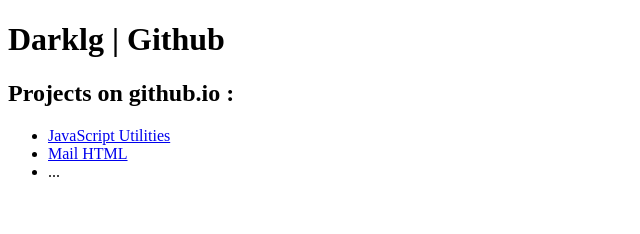
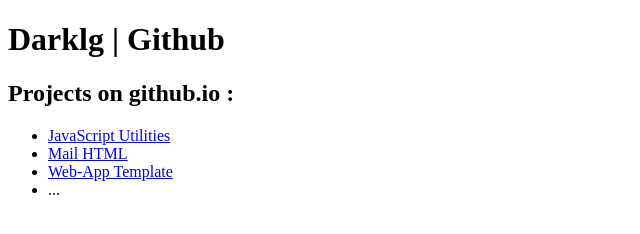
Before and after one commit to Darklg/darklg.github.io, a plain HTML site: page index.html in a window 1280 px wide. Shown: the whole page, without its empty margins (0-640 px from the left). Drawn offline with Linux system fonts and the light colour scheme.

Commit message:
Added WebAppTemplate

```diff
--- a/index.html
+++ b/index.html
@@ -15,6 +15,7 @@
     <ul>
         <li><a href="/JavaScriptUtilities">JavaScript Utilities</a></li>
         <li><a href="/MailHTML">Mail HTML</a></li>
+        <li><a href="/WebAppTemplate">Web-App Template</a></li>
         <li>...</li>
     </ul>
 
```
